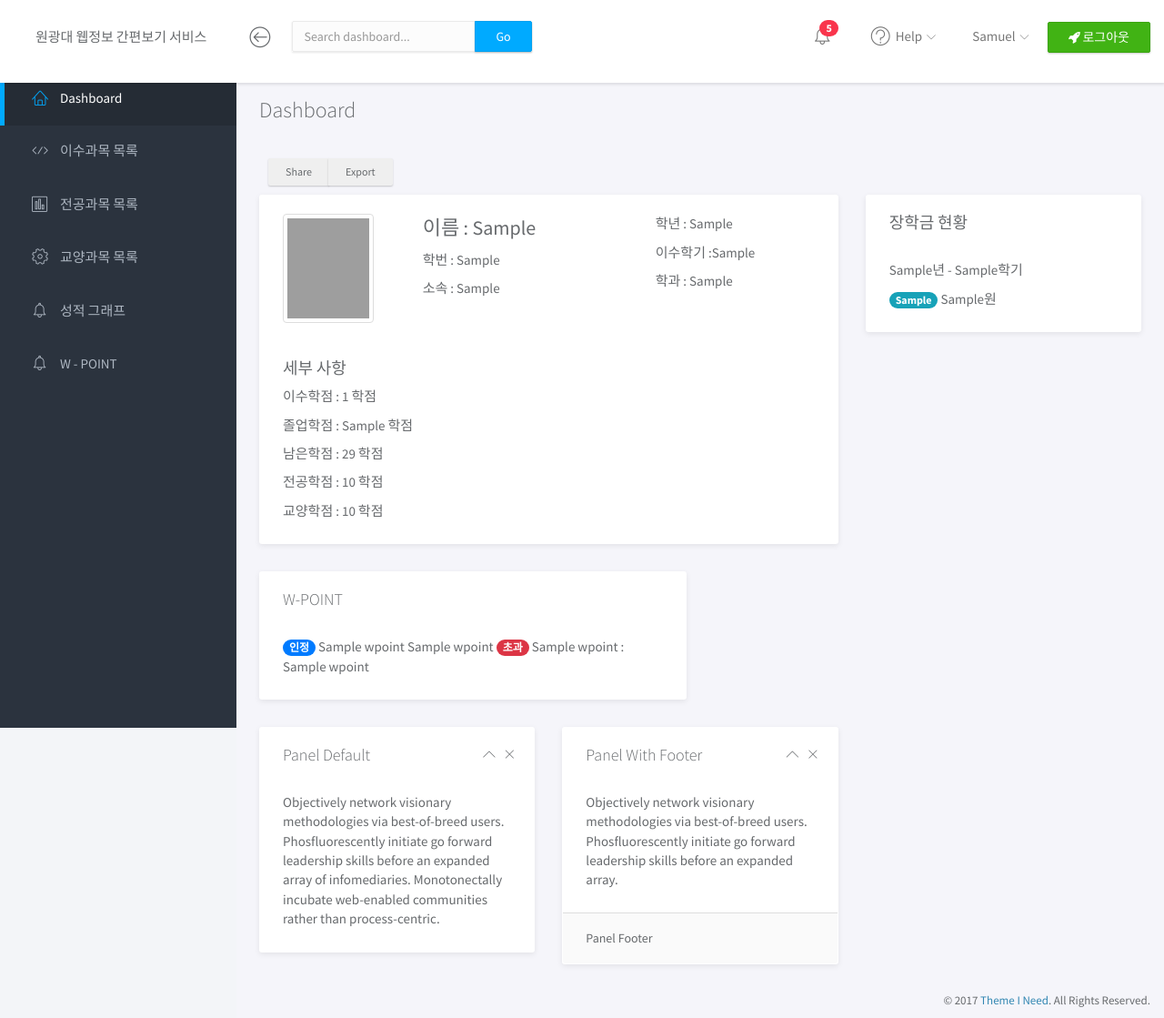
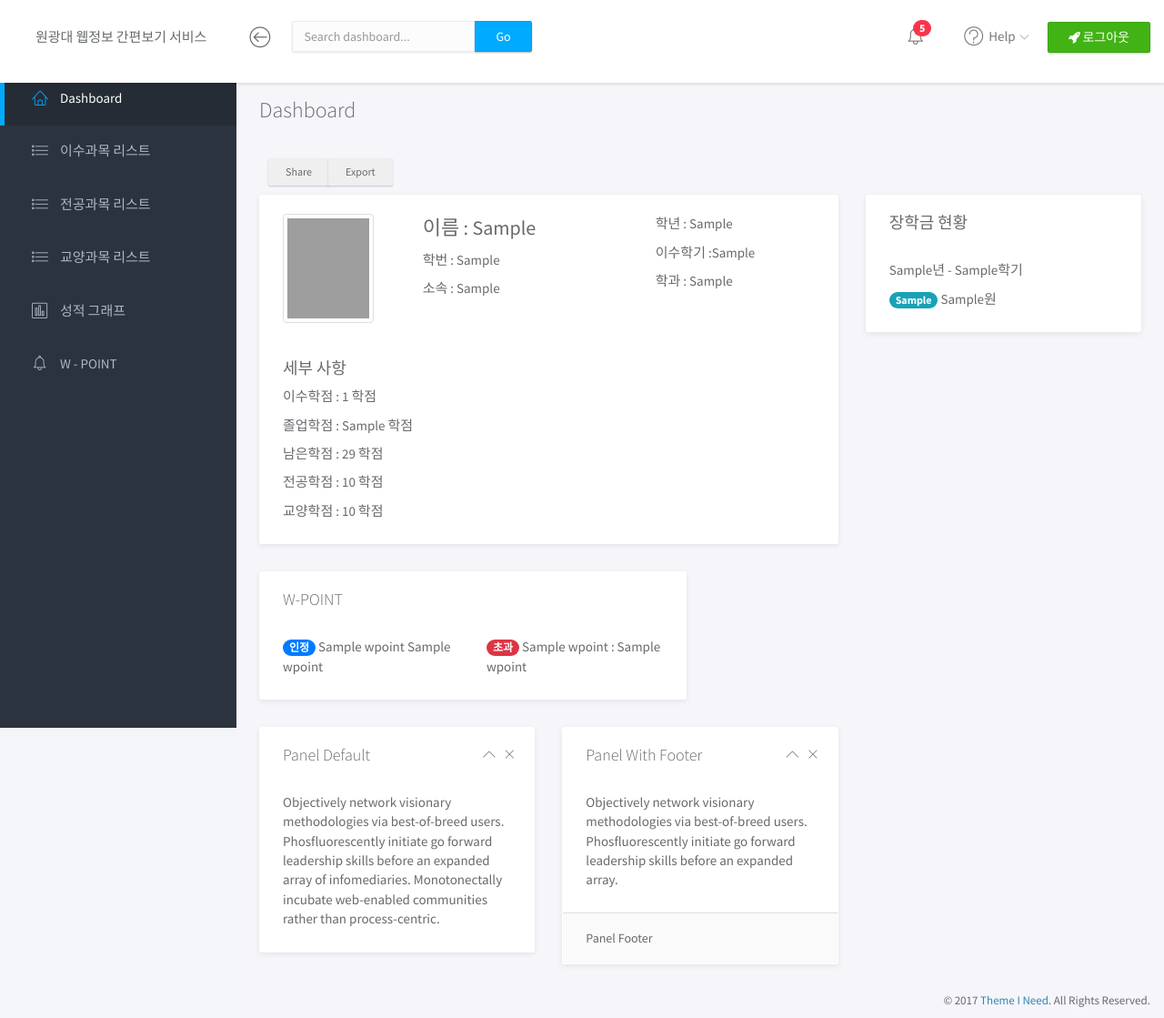
Before and after one commit to min-ki/WKU_ACADEMIC_INFOMATION, a Django app: template webcrawler/templates/webcrawler/index.html in a window 1280 px wide. Shown: the whole page at 91% size. Run offline with Django 3.2, Linux system fonts and the light colour scheme; the template is opened without the code that fills it: most values are stand-ins (such as "Sample title", 1, 10 or a date in 2020); some libraries are stand-ins or nearby versions; grey boxes are pictures that could not be loaded.

Commit message:
사이드바 아이콘 변경 및 대시보드 W-Point 그리드 지정

```diff
--- a/webcrawler/templates/webcrawler/index.html
+++ b/webcrawler/templates/webcrawler/index.html
@@ -67,9 +67,17 @@
         <h3 class="panel-title">W-POINT</h3>
       </div>
       <div class="panel-body">
+          <div class="row">
+
           {% for a, b, c, d in wpoint %}
-            <p> <span class="badge badge-primary">인정</span>  {{ a }}  {{ b }}  <span class="badge badge-danger">초과</span>  {{ c }} : {{ d }}</p>
+              <div class="col-md-6">
+                <p> <span class="badge badge-primary">인정</span>  {{ a }}  {{ b }}
+              </div>
+              <div class="col-md-6">
+                <span class="badge badge-danger">초과</span>  {{ c }} : {{ d }}</p>
+              </div>
           {% endfor %}
+          </div>
       </div>
     </div>
     <!-- END PANEL NO PADDING -->
--- a/webcrawler/templates/webcrawler/layout.html
+++ b/webcrawler/templates/webcrawler/layout.html
@@ -108,39 +108,7 @@
                             </li>
                         </ul>
                     </li>
-                    <li class="dropdown">
-                        <a href="#" class="dropdown-toggle" data-toggle="dropdown">
-                            {% comment %} <img src="assets/img/user.png" class="img-circle" alt="Avatar"> {% endcomment %}
-                            <span>Samuel</span>
-                            <i class="icon-submenu lnr lnr-chevron-down"></i>
-                        </a>
-                        <ul class="dropdown-menu">
-                            <li>
-                                <a href="#">
-                                    <i class="lnr lnr-user"></i>
-                                    <span>My Profile</span>
-                                </a>
-                            </li>
-                            <li>
-                                <a href="#">
-                                    <i class="lnr lnr-envelope"></i>
-                                    <span>Message</span>
-                                </a>
-                            </li>
-                            <li>
-                                <a href="#">
-                                    <i class="lnr lnr-cog"></i>
-                                    <span>Settings</span>
-                                </a>
-                            </li>
-                            <li>
-                                <a href="#">
-                                    <i class="lnr lnr-exit"></i>
-                                    <span>Logout</span>
-                                </a>
-                            </li>
-                        </ul>
-                    </li>
+
                 </ul>
             </div>
         </div>
@@ -159,25 +127,25 @@
                     </li>
                     <li>
                         <a href="{% url 'home:completed' %}" class="">
-                            <i class="lnr lnr-code"></i>
-                            <span>이수과목 목록</span>
+                            <i class="lnr lnr-list"></i>
+                            <span>이수과목 리스트</span>
                         </a>
                     </li>
                     <li>
                         <a href="{% url 'home:major' %}" class="">
-                            <i class="lnr lnr-chart-bars"></i>
-                            <span>전공과목 목록</span>
+                            <i class="lnr lnr-list"></i>
+                            <span>전공과목 리스트</span>
                         </a>
                     </li>
                     <li>
                         <a href="{% url 'home:culture' %}" class="">
-                            <i class="lnr lnr-cog"></i>
-                            <span>교양과목 목록</span>
+                            <i class="lnr lnr-list"></i>
+                            <span>교양과목 리스트</span>
                         </a>
                     </li>
                     <li>
                         <a href="{% url 'home:culture' %}" class="">
-                            <i class="lnr lnr-alarm"></i>
+                            <i class="lnr lnr-chart-bars"></i>
                             <span>성적 그래프</span>
                         </a>
                     </li>
```
